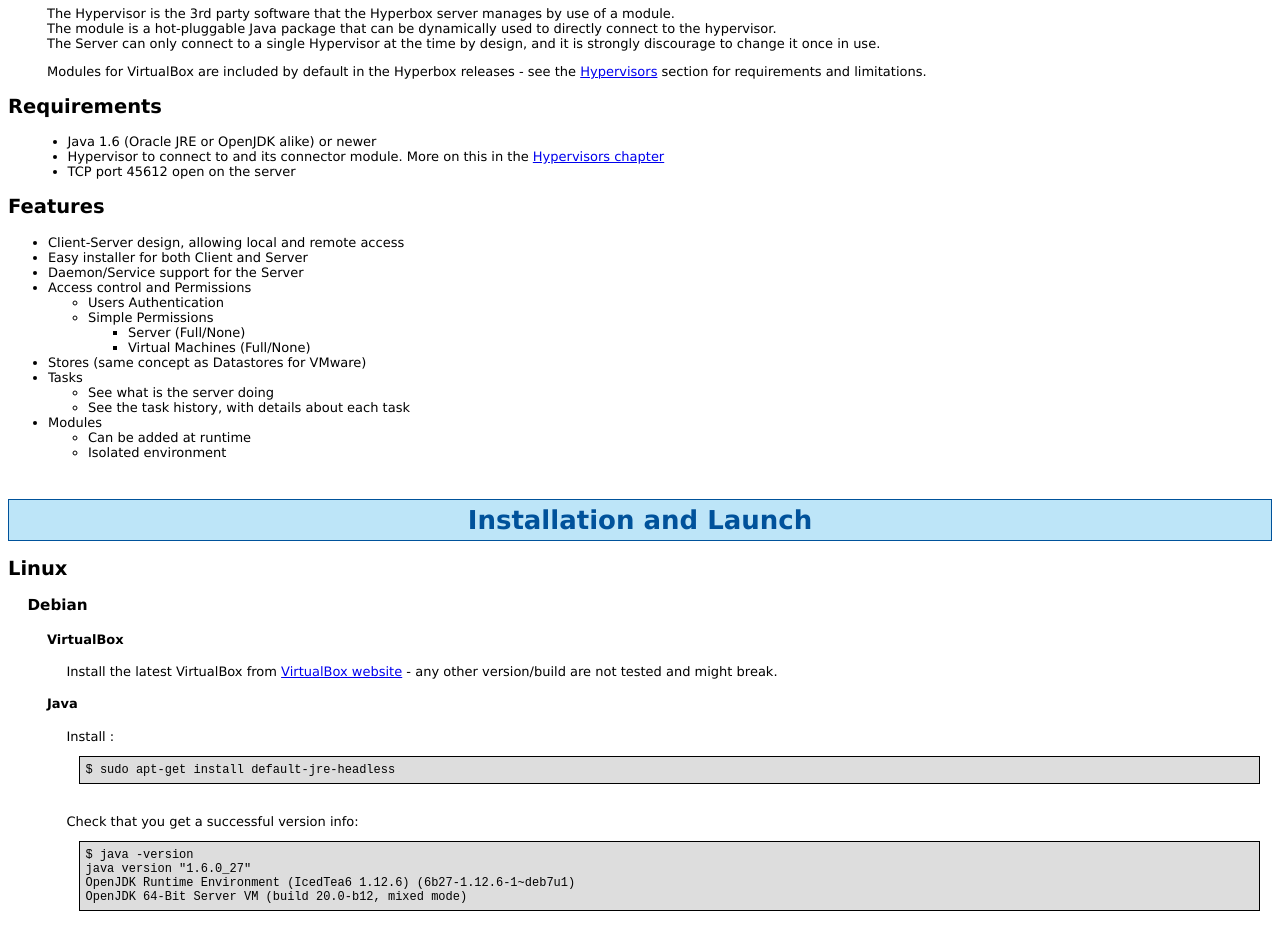
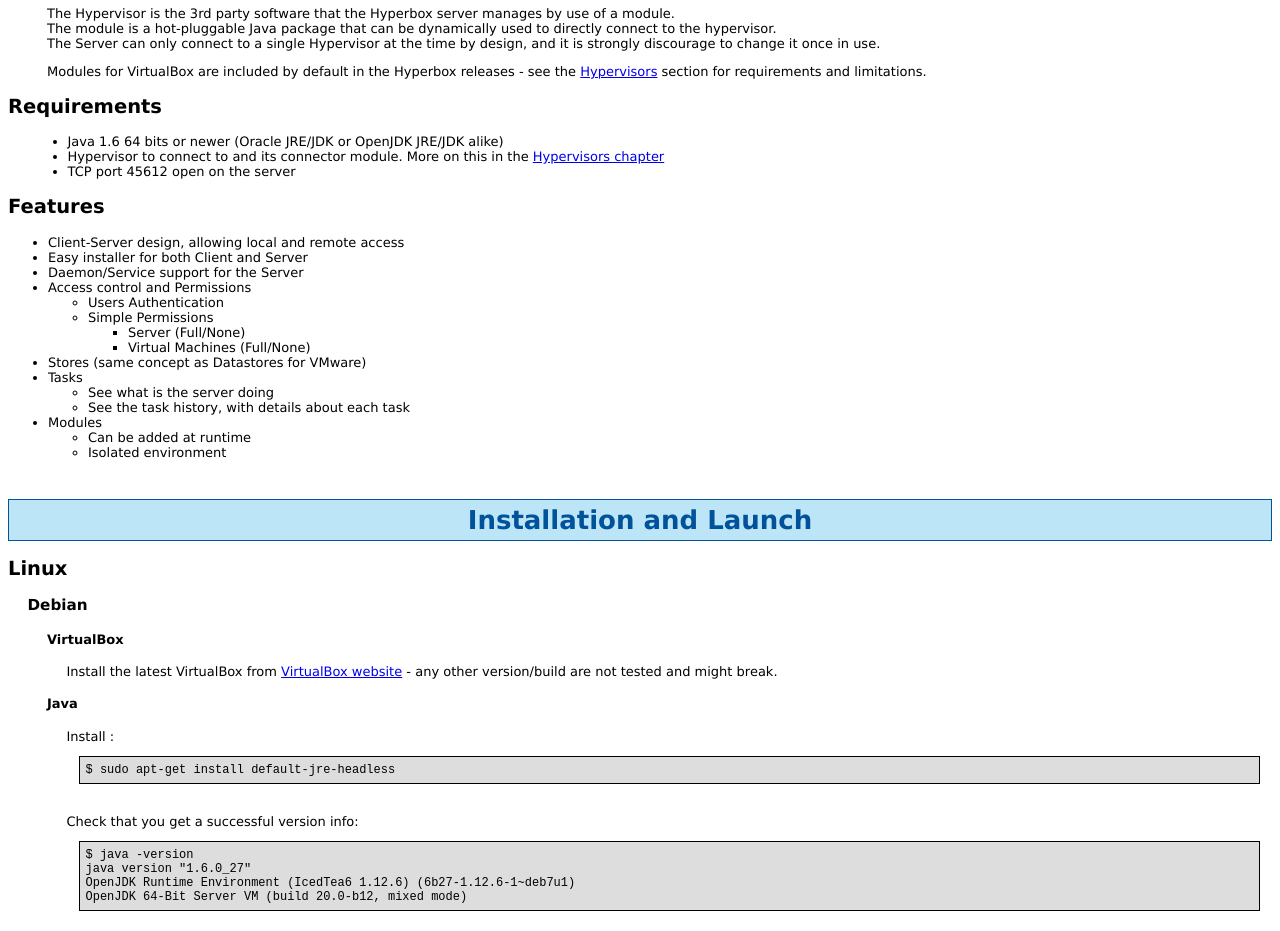
Before and after one commit to hyperbox/api, a plain HTML site: page doc/manual/index.html in a window 1280 px wide. Shown: the part 1520-2451 px from the top of the page. Drawn offline with Linux system fonts and the light colour scheme.

Commit message:
Document JVM 64 bits requirement

```diff
--- a/doc/manual/index.html
+++ b/doc/manual/index.html
@@ -173,7 +173,7 @@
 		<h2><a id="gs-req">Requirements</a></h2>
 		<div class="tab">
 			<ul>
-			<li>Java 1.6 (Oracle JRE or OpenJDK alike) or newer</li>
+			<li>Java 1.6 64 bits or newer (Oracle JRE/JDK or OpenJDK JRE/JDK alike)</li>
 			<li>Hypervisor to connect to and its connector module. More on this in the <a href="#h">Hypervisors chapter</a></li>
 			<li>TCP port 45612 open on the server</li>
 			</ul>
```
